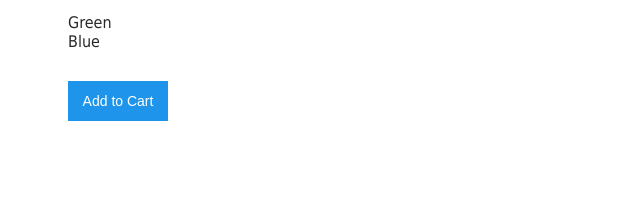
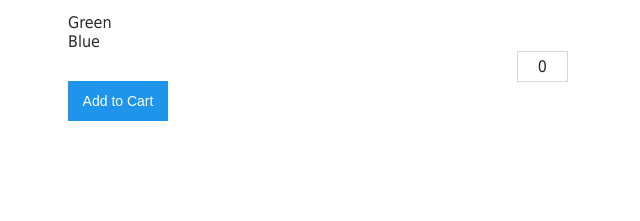
Before and after one commit to nazarepiedady/intro-to-vue-two, a website: page index.html in a window 1280 px wide. Shown: the part 194-415 px from the top of the page, 640-1280 px from the left. Drawn offline with Linux system fonts and the light colour scheme.

Commit message:
chore: render the `cart` value in the template markup

```diff
--- a/index.html
+++ b/index.html
@@ -30,6 +30,8 @@
 
           <button>Add to Cart</button>
 
+          <div class="cart">{{ cart }}</div>
+
         </div>
       </div>
     </div>
```
